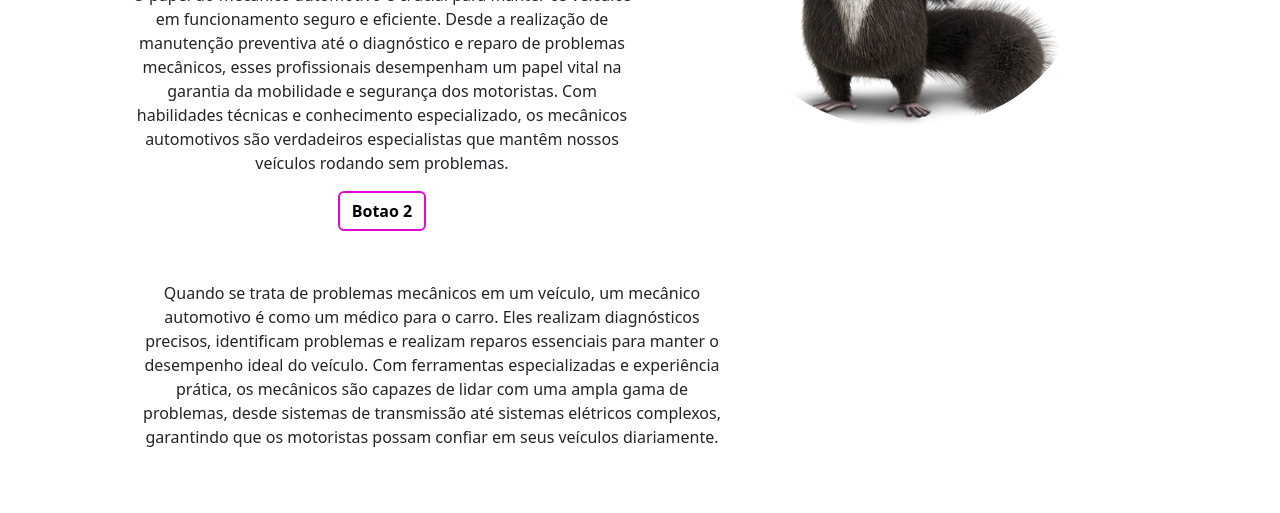
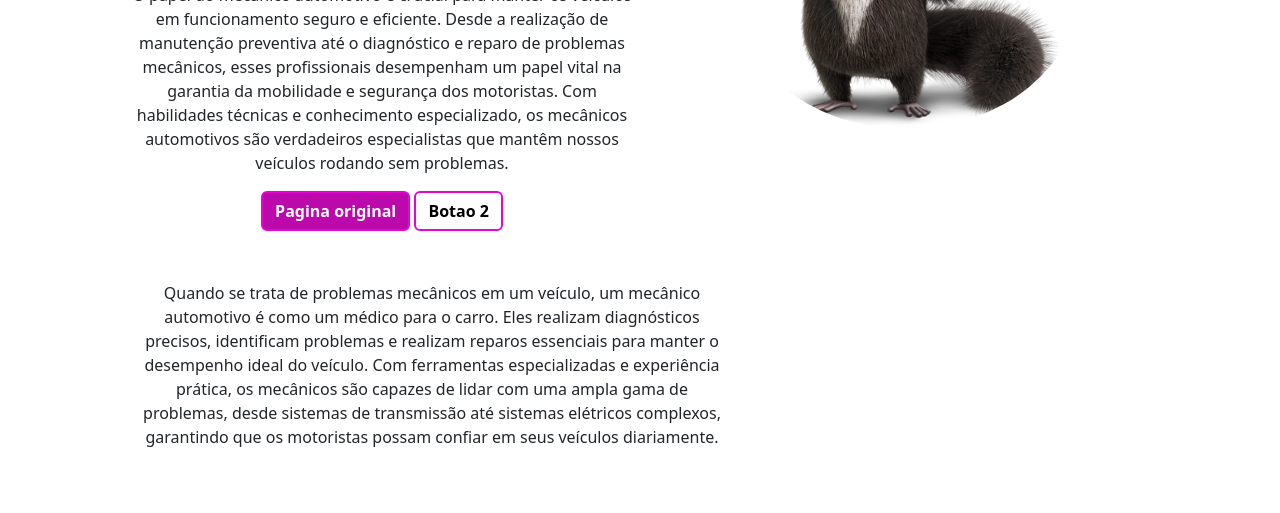
Before and after one commit to SkyGemm/aula-do-robinho, a plain HTML site: page index.html in a window 1280 px wide. Shown: the part 287-800 px from the top of the page. Drawn offline with nearby package versions, Linux system fonts and the light colour scheme.

Commit message:
Update index.html

```diff
--- a/index.html
+++ b/index.html
@@ -50,6 +50,7 @@
                                 especializado, os mecânicos automotivos são verdadeiros especialistas que mantêm nossos
                                 veículos rodando sem problemas.</p>
                             <!Explicar= digitar apenas a.btn.btn-info>
+                             <a href="" class="btn btn-info link-a-1">Pagina original</a>
                                 <a href="" class="btn btn-info link-a-2">Botao 2</a>
                         </section>
                     </div>
```
